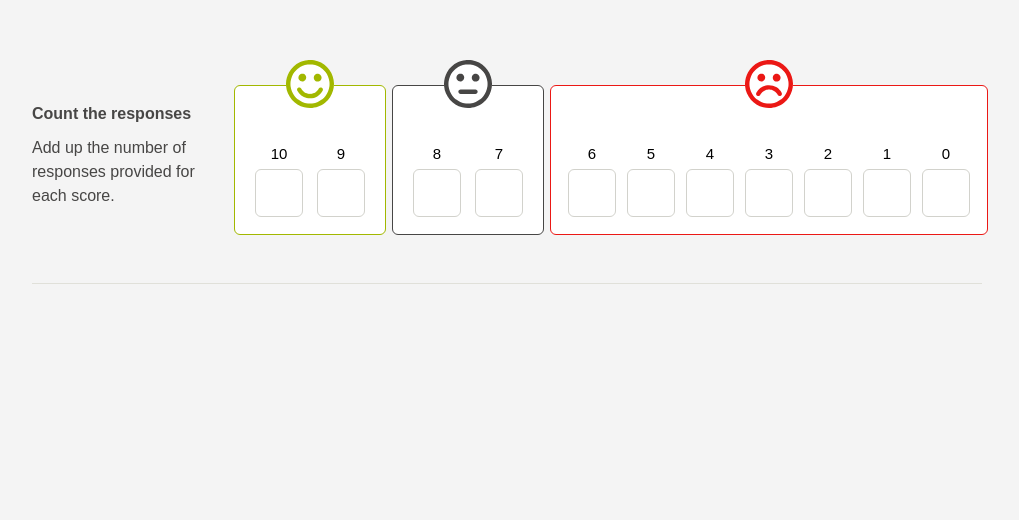
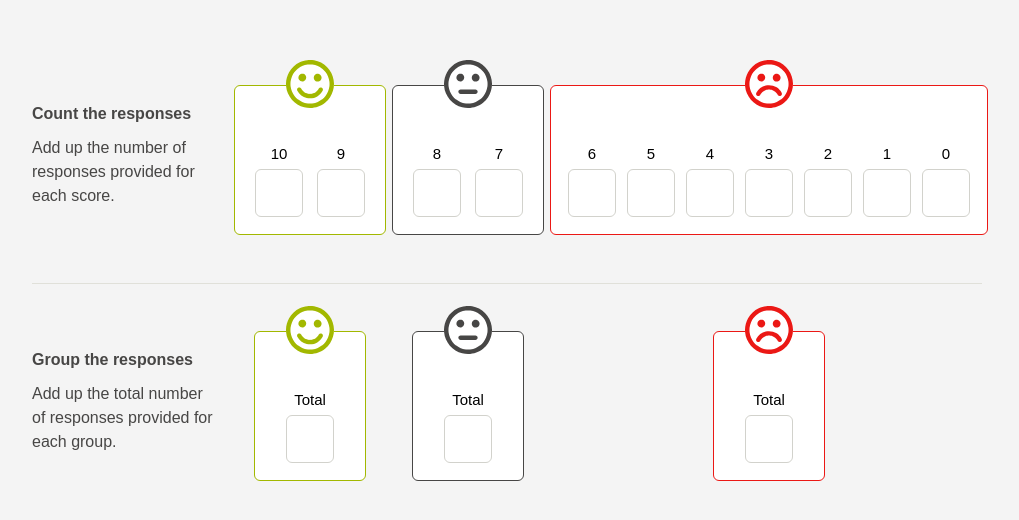
Before and after one commit to nickkpoon/NPS_UI, a React (Create React App) app: page / in a window 1280 px wide. Shown: the top 520 px of the page, without its empty margins (133-1152 px from the left). Built offline with nearby package versions, Linux system fonts and the light colour scheme.

Commit message:
SECOND ROW ADDED

```diff
--- a/src/Components/Parent.js
+++ b/src/Components/Parent.js
@@ -13,7 +13,7 @@ const Parent = ({ handleClick }) => (
                         </div>
                     </div>
                     <div class="column_2">
-                    <div class="nps_promotor">
+                        <div class="promotor_input">
                             <div class="smiley_face"></div>
                             <div class="both-group-total">
                                 <div class="group-total">
@@ -33,7 +33,7 @@ const Parent = ({ handleClick }) => (
                         </div>
                     </div>
                     <div class="column_3">
-                    <div class="nps_neutral">
+                        <div class="neutral_input">
                             <div class="neutral_face"></div>
                             <div class="both-group-total">
                                 <div class="group-total">
@@ -53,7 +53,7 @@ const Parent = ({ handleClick }) => (
                         </div>
                     </div>
                     <div class="column_4">
-                    <div class="nps_detractor">
+                        <div class="detractor_input">
                             <div class="sad_face"></div>
                             <div class="both-group-total">
                                 <div class="group-total">
@@ -103,6 +103,57 @@ const Parent = ({ handleClick }) => (
                         </div>
                     </div>
                 </div>
+                <div class="row-1">
+                    <div class="column_1">
+                        <div class="nps_text">
+                            <h4>Group the responses</h4>
+                            <p>Add up the total number of responses provided for each group.</p>
+                        </div>
+                    </div>
+                    <div class="column_2">
+                    <div class="promotor_total">
+                            <div class="smiley_face"></div>
+                            <div class="both-group-total">
+                                <div class="group-total">
+                                    <div class="input_number">Total</div>
+                                    <div>
+                                        <Child name="10" handleClick={(e) => handleClick(10, e.target.valueAsNumber)} />
+                                    </div>
+                                </div>
+                            </div>
+                            <div class="line"></div>
+                        </div>
+                    </div>
+                    <div class="column_3">
+                        <div class="neutral_total">
+                            <div class="neutral_face"></div>
+                            <div class="both-group-total">
+                                <div class="group-total">
+                                    <div class="input_number">Total</div>
+                                    <div>
+                                        <Child name="8" handleClick={(e) => handleClick(8, e.target.valueAsNumber)} />
+                                    </div>
+                                </div>
+                            </div>
+                            <div class="line"></div>
+                        </div>
+                    </div>
+                    <div class="column_4">
+                    <div class="detractor_total">
+                            <div class="sad_face"></div>
+                            <div class="both-group-total">
+                                <div class="group-total">
+                                    <div class="input_number">Total</div>
+                                    <div>
+                                        <Child name="6" handleClick={(e) => handleClick(6, e.target.valueAsNumber)} />
+                                    </div>
+                                </div>
+                            </div>
+                            <div class="line"></div>
+                        </div>
+                    </div>
+                </div>
+
             </div>
         </div>
     </div>
--- a/src/calculator.js
+++ b/src/calculator.js
@@ -73,8 +73,8 @@ function Calculator() {
 
       return item;
     });
+    calculate(newList);
     setList(newList);
-    calculate(newList);
   }
 
   function calculate(list) {
--- a/src/styles/styles.css
+++ b/src/styles/styles.css
@@ -74,8 +74,20 @@ p {
 
 }
 
-.nps_promotor {
+.promotor_input {
     width: 152px;
+    height: 150px;
+    background: #FFFFFF;
+    border: 1.5px solid #A2B800;
+    box-sizing: border-box;
+    border-radius: 6px;
+    padding: 10px 10px 22px 10px;
+}
+
+.promotor_total {
+    width: 112px;
+    margin-left: 20px;
+    margin-right: 20px;
     height: 150px;
     background: #FFFFFF;
     border: 1.5px solid #A2B800;
@@ -96,7 +108,7 @@ p {
     background-image: url('../assets/smiley_face.svg');
 }
 
-.nps_neutral {
+.neutral_input {
     width: 152px;
     height: 150px;
     background: #FFFFFF;
@@ -106,8 +118,32 @@ p {
     padding: 10px 10px 22px 10px;
 }
 
-.nps_detractor {
+.neutral_total {
+    width: 112px;
+    margin-left: 20px;
+    margin-right: 20px;
+    height: 150px;
+    background: #FFFFFF;
+    border: 1.5px solid #474645;
+    box-sizing: border-box;
+    border-radius: 6px;
+    padding: 10px 10px 22px 10px;
+}
+
+.detractor_input {
     width: 438px;
+    height: 150px;
+    background: #FFFFFF;
+    border: 1.5px solid #EB1815;
+    box-sizing: border-box;
+    border-radius: 6px;
+    padding: 10px 10px 22px 10px;
+}
+
+.detractor_total{
+    width: 112px;
+    margin-left: 163px;
+    margin-right: 163px;
     height: 150px;
     background: #FFFFFF;
     border: 1.5px solid #EB1815;
```
Lines whose indentation alone changed are shown as unchanged.
